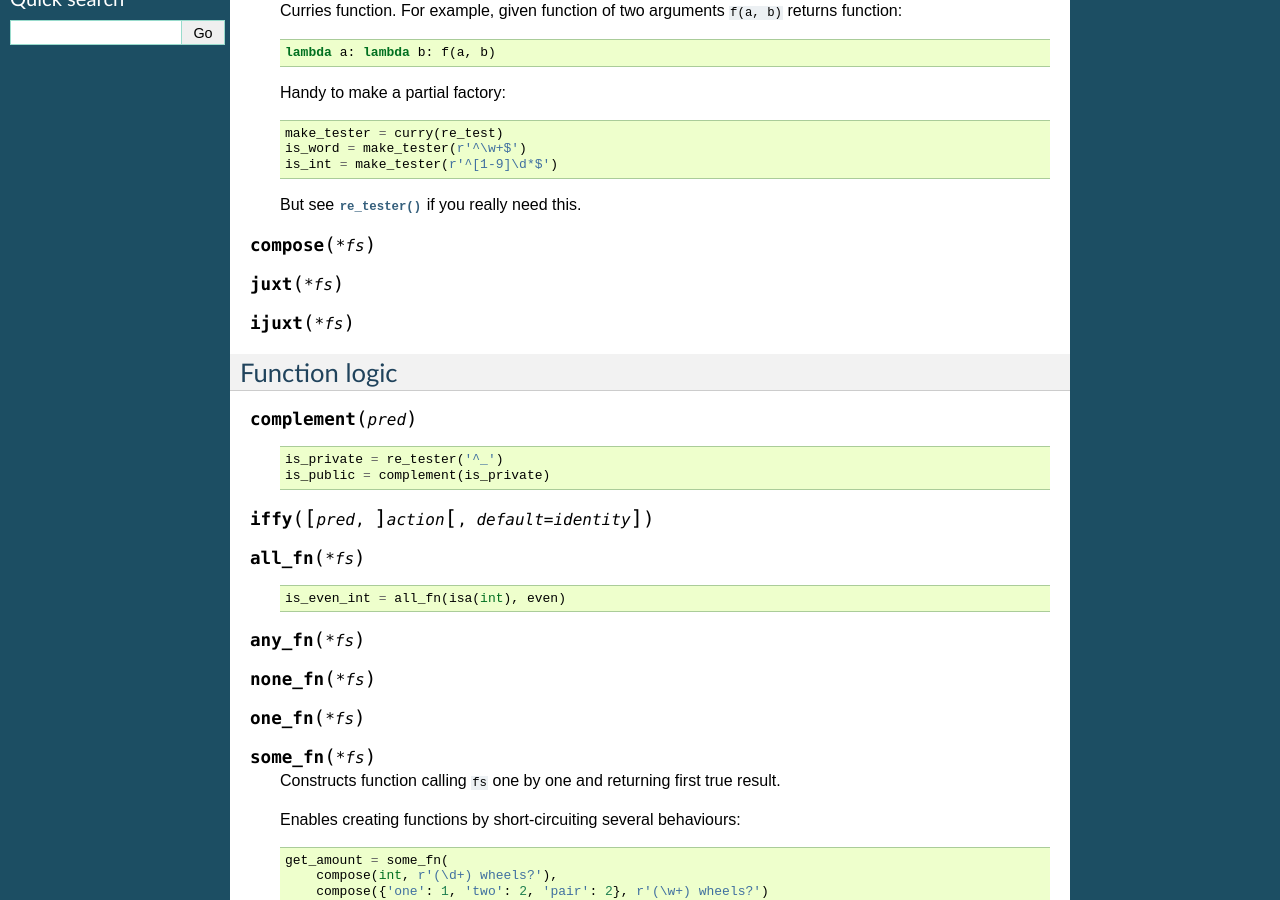
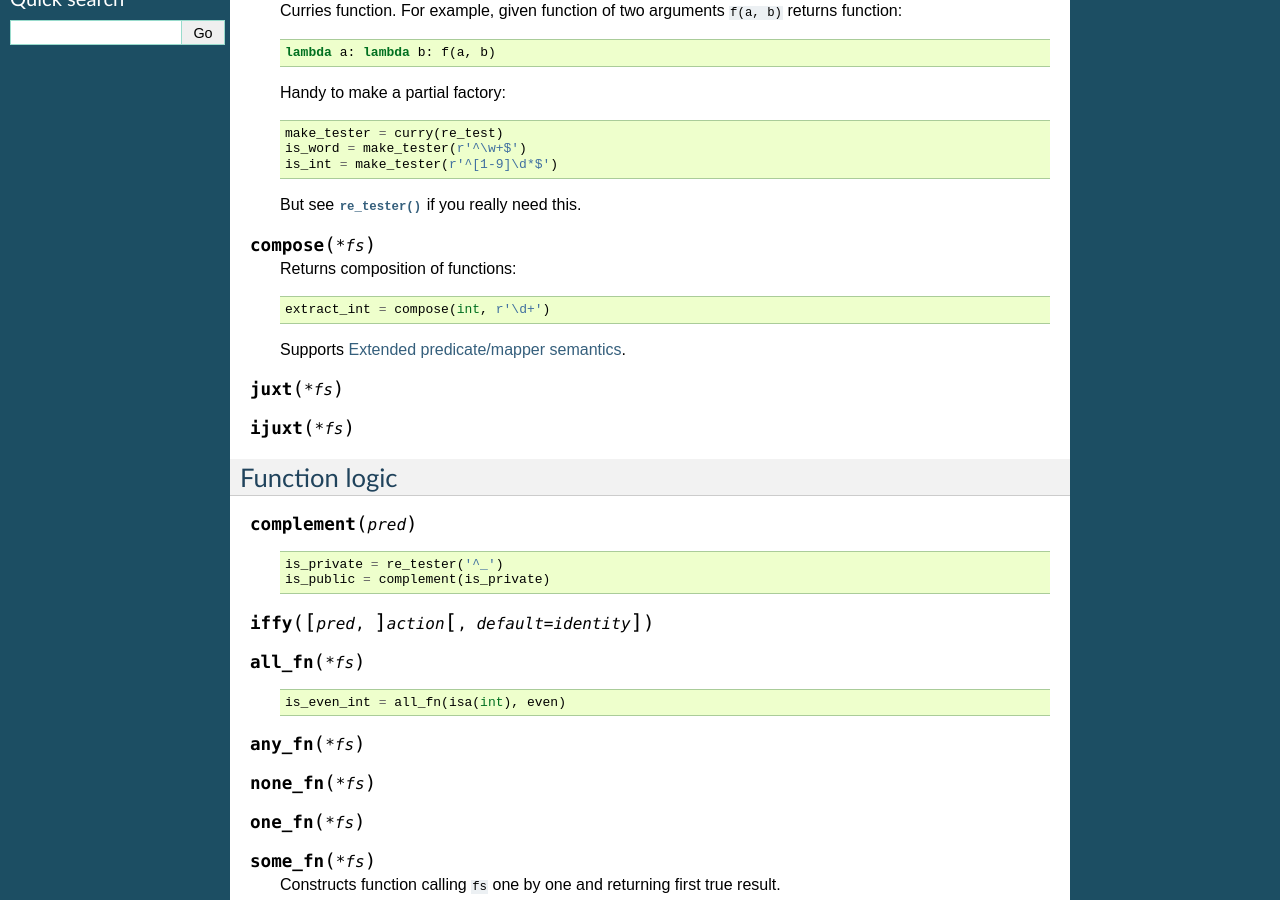
Before and after one commit to Jamaal224/funcy, a Sphinx documentation site: the page built from docs/funcs.rst, in a window 1280 px wide and 900 px high, scrolled down 536 px. Built offline with Sphinx 7.4.7, drawn with Linux system fonts in a browser that asks for light colours; pages that are not in the unit, such as notebooks, are missing from menus.

Commit message:
compose() docs

```diff
--- a/docs/funcs.rst
+++ b/docs/funcs.rst
@@ -44,6 +44,14 @@ Functions
 
 
 .. function:: compose(*fs)
+
+    Returns composition of functions::
+
+        extract_int = compose(int, r'\d+')
+
+    Supports :ref:`extended_fns`.
+
+
 .. function:: juxt(*fs)
 .. function:: ijuxt(*fs)
 
```
